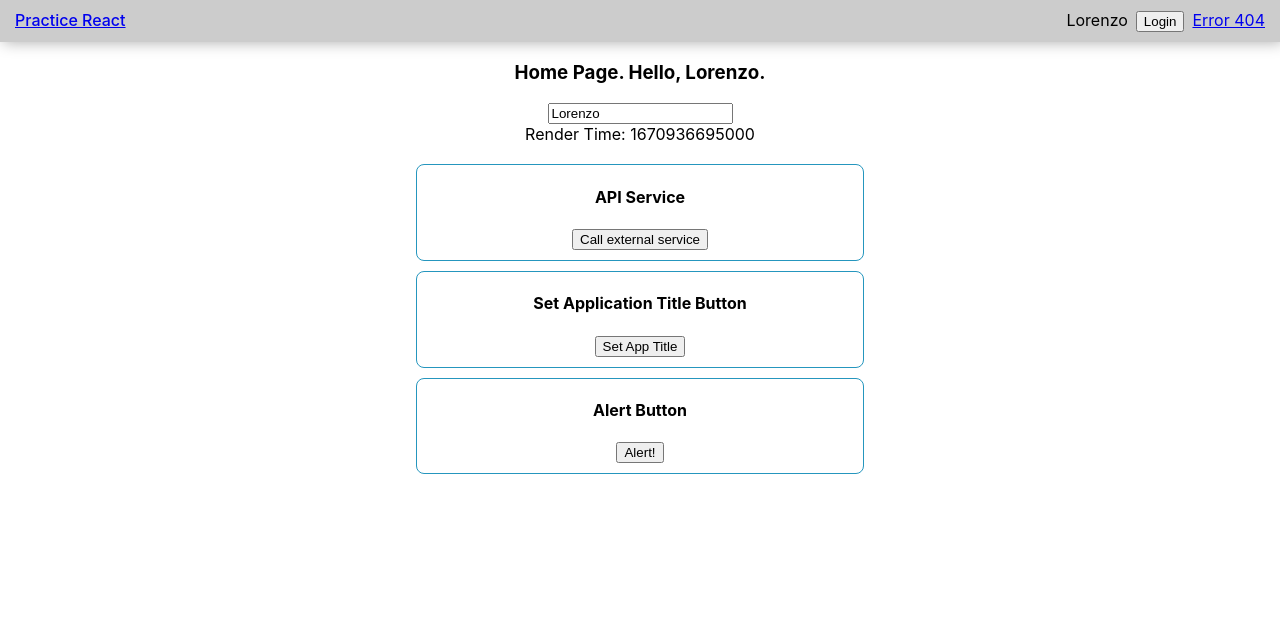
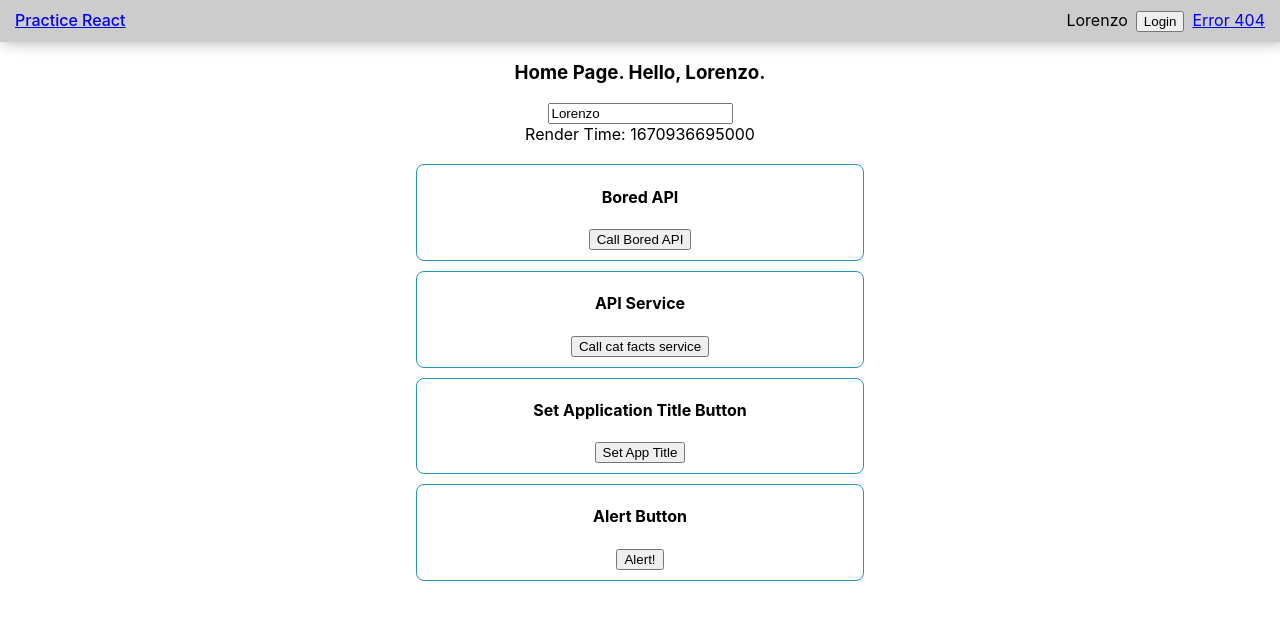
Before and after one commit to brunoteixeirasilva/react-mini-project-1, a React (Create React App) app: page / in a window 1280 px wide. Before the commit this address had no page. Shown: the top 620 px of the page. Built offline with nearby package versions, Linux system fonts and the light colour scheme.

Commit message:
Added Bored API call

```diff
--- a/src/components/page/HomePage.tsx
+++ b/src/components/page/HomePage.tsx
@@ -24,27 +24,6 @@ function HomePage(): JSX.Element {
 	// const name = service.user.getName(); // Subscriber pattern
 	const name = useSelector(Selectors.selectUserProfileName); // Selector pattern
 	// const name = useMemo(() => data?.profile?.name ?? "", [service]);
-
-	const apiList: IAPIController[] = [
-		{
-			key: service.catFacts.key,
-			title: "API Service",
-			onClick: callService,
-			buttonText: "Call external service"
-		},
-		{
-			key: "title-service",
-			title: "Set Application Title Button",
-			onClick: setApplicationTitle,
-			buttonText: "Set App Title"
-		},
-		{
-			key: "alert-service",
-			title: "Alert Button",
-			onClick: openAlert,
-			buttonText: "Alert!"
-		}
-	];
 
 	function setProfileName(event) {
 		event.preventDefault();
@@ -74,7 +53,7 @@ function HomePage(): JSX.Element {
 		return await service.appManager.showMessage("Hi Team!");
 	}
 
-	async function callService() {
+	async function callCatFacts() {
 		try {
 			const response = await service.catFacts.facts.get();
 
@@ -85,6 +64,45 @@ function HomePage(): JSX.Element {
 			console.error(`Oops, an error occurred: ${ex}`);
 		}
 	}
+
+	async function callBoredAPI() {
+		try {
+			const response = await service.boredAPI.activities.get();
+
+			console.log(response);
+
+			alert("Data was logged in console successfully.");
+		} catch (ex) {
+			console.error(`Oops, an error occurred: ${ex}`);
+		}
+	}
+
+	const apiList: IAPIController[] = [
+		{
+			key: service.boredAPI.key,
+			title: "Bored API",
+			onClick: callBoredAPI,
+			buttonText: "Call Bored API"
+		},
+		{
+			key: service.catFacts.key,
+			title: "API Service",
+			onClick: callCatFacts,
+			buttonText: "Call cat facts service"
+		},
+		{
+			key: "title-service",
+			title: "Set Application Title Button",
+			onClick: setApplicationTitle,
+			buttonText: "Set App Title"
+		},
+		{
+			key: "alert-service",
+			title: "Alert Button",
+			onClick: openAlert,
+			buttonText: "Alert!"
+		}
+	];
 
 	return (
 		<div>
--- a/src/interfaces/IService.ts
+++ b/src/interfaces/IService.ts
@@ -1,7 +1,9 @@
 /**
  * Contract for shaping of any service implemented in this ecosystem.
  */
-export interface IService {
+interface IService {
 	baseURL: string;
 	key: string;
 }
+
+export { IService };
--- a/src/interfaces/index.ts
+++ b/src/interfaces/index.ts
@@ -1,2 +1,3 @@
 export * from "./IAppManagerService";
+export * from "./IBoredActivity";
 export * from "./IService";
--- a/src/services/BoredAPIService.ts
+++ b/src/services/BoredAPIService.ts
@@ -1,13 +1,4 @@
-import { IService } from "interfaces";
-
-/**
- * Tipifies the shape of the response object provided by the /activity microservice.
- */
-interface IBoredActivity {
-	activity: string;
-	accessibility: number;
-	type: string;
-}
+import { IService, IBoredActivity } from "interfaces";
 
 /**
  * Contract for shaping the Activities microservice of BoredAPI.
@@ -43,9 +34,7 @@ class BoredAPIService implements IBoredAPIService {
 					return response.json();
 				});
 
-				const result: IBoredActivity = JSON.parse(jsonResult);
-
-				debugger;
+				const result: IBoredActivity = jsonResult;
 
 				return result;
 			}
@@ -53,9 +42,4 @@ class BoredAPIService implements IBoredAPIService {
 	}
 }
 
-export {
-	IBoredActivity,
-	IBoredAPIActivities,
-	IBoredAPIService,
-	BoredAPIService
-};
+export { IBoredAPIActivities, IBoredAPIService, BoredAPIService };
```
Also changed, not shown: src/interfaces/IBoredActivity.ts (added, +14 -0 lines).
